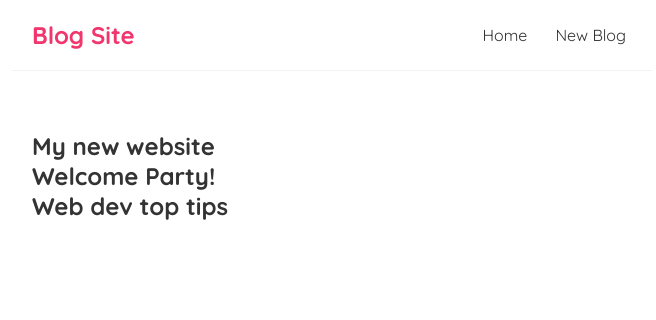
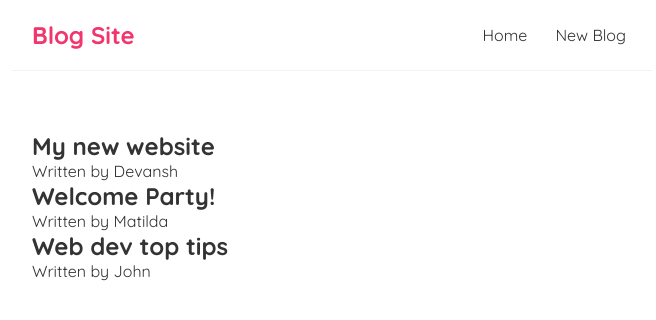
Before and after one commit to D-Coder135/Blog-Site_React, a React (Create React App) app: page / in a window 1280 px wide. Shown: the top 320 px of the page, without its empty margins (308-964 px from the left). Built offline with nearby package versions, Linux system fonts and the light colour scheme; the HTML template or start-up script is replaced by a standard one.

Commit message:
add some text content along with the author property of the blog field

```diff
--- a/src/Home.js
+++ b/src/Home.js
@@ -14,7 +14,7 @@ const Home = () => {
             {blogs.map((blog) => (
                 <div className="blog-preview" key={blog.id}>
                     <h2>{ blog.title }</h2>
-                    <p></p>
+                    <p> Written by { blog.author }</p>
                 </div>
 
             ))}
```
